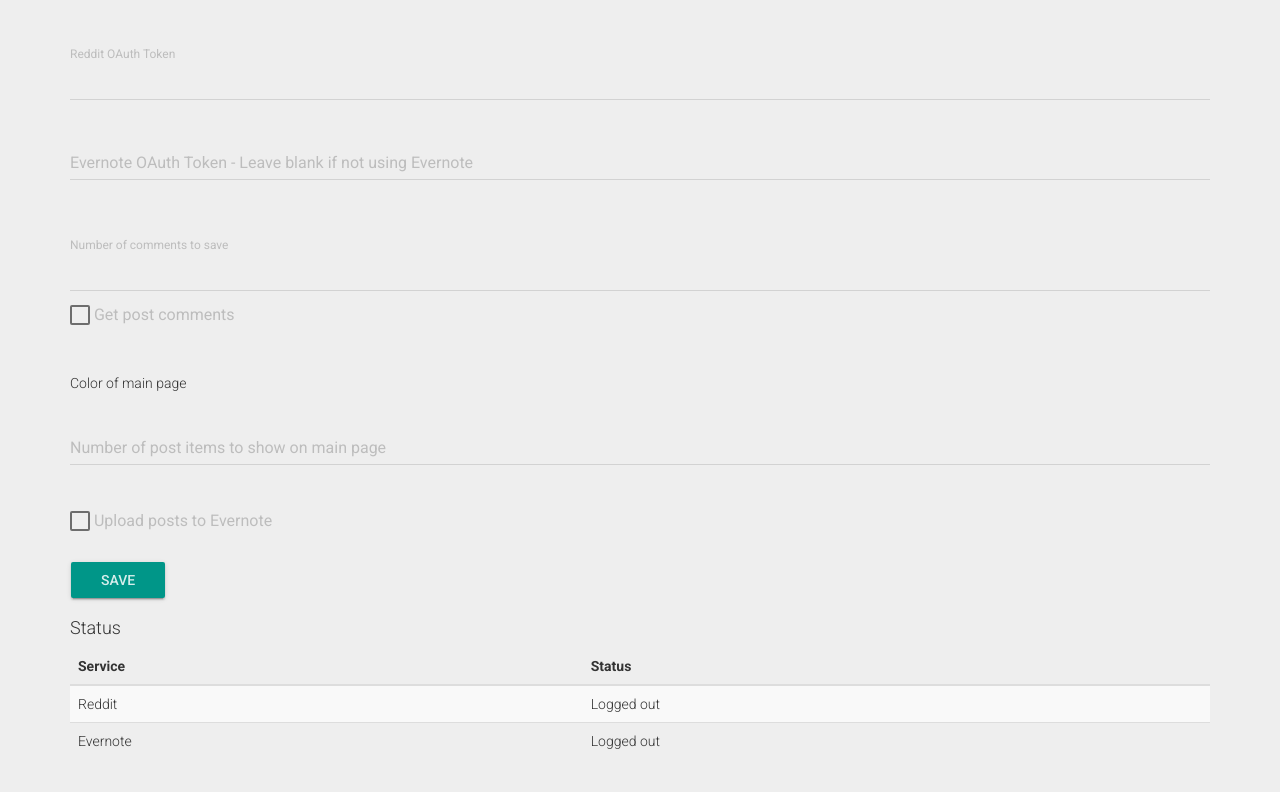
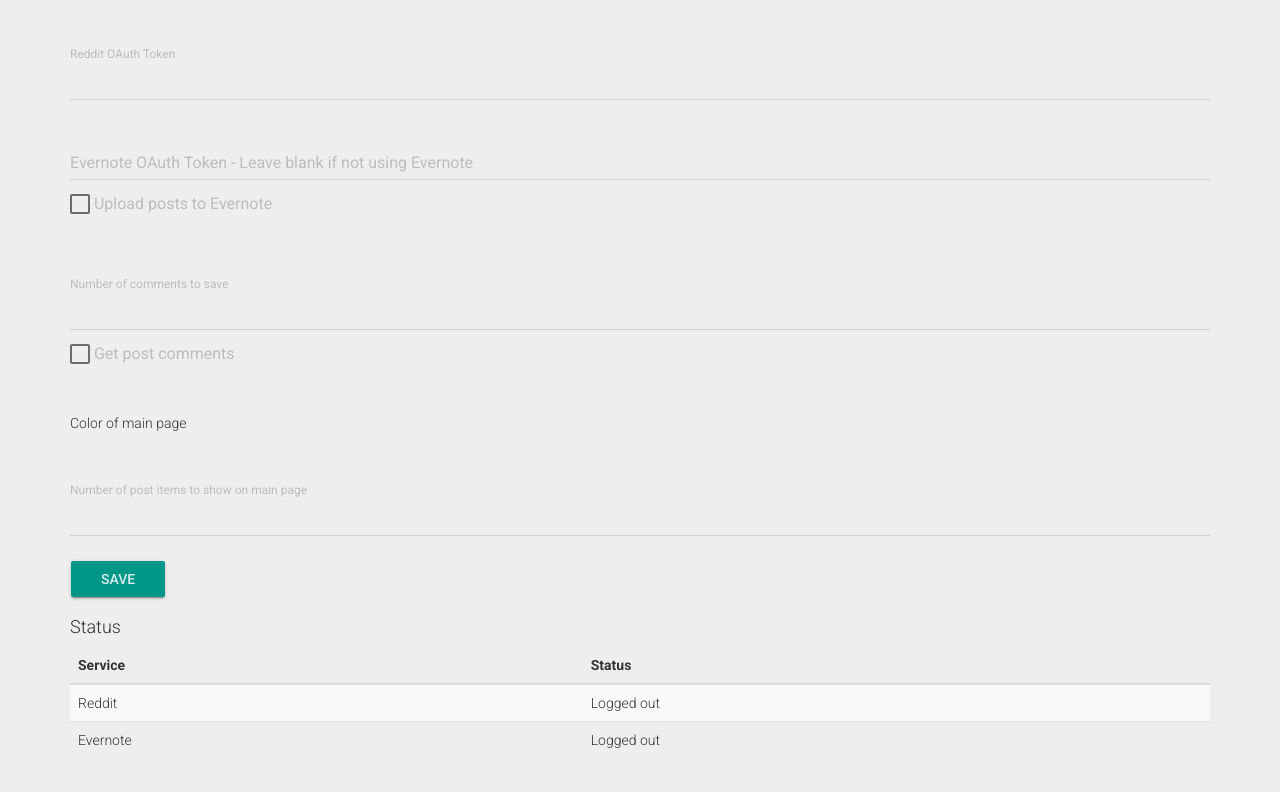
Before and after one commit to jallier/SavedRetriever, a Flask app: page /settings in a window 1280 px wide. Shown: the part 252-1044 px from the top of the page. Run offline with Flask 2, Linux system fonts and the light colour scheme; tables that the repository leaves empty hold one stand-in row (values such as "Sample post"); some libraries are stand-ins or nearby versions.

Commit message:
Added number of posts setting

```diff
--- a/Resources/forms.py
+++ b/Resources/forms.py
@@ -9,3 +9,4 @@ class SettingsForm(Form):
     upload_to_evernote = BooleanField('upload_to_evernote', default=False)
     number_of_comments = IntegerField('number_of_comments', default=5)
     save_comments = BooleanField('save_comments', default=False)
+    number_of_posts = IntegerField("number_of_posts", default=20)
--- a/flask_app.py
+++ b/flask_app.py
@@ -194,6 +194,7 @@ def settings():
     reddit_token = models.Settings.query.filter_by(setting_name='reddit_refresh_token').first()
     num_of_comments = db.session.query(models.Settings).filter_by(setting_name='number_of_comments').first()
     save_comments = db.session.query(models.Settings).filter_by(setting_name='save_comments').first()
+    num_of_posts = db.session.query(models.Settings).filter_by(setting_name='number_of_posts').first()
     if form.validate_on_submit():
         if num_of_comments is not None:
             num_of_comments.setting_value = form.number_of_comments.data
@@ -209,6 +210,13 @@ def settings():
                                             setting_value=str(form.save_comments.data),
                                             setting_type=1)
             db.session.add(save_comments)
+        if num_of_posts is not None:
+            num_of_posts.setting_value = str(form.number_of_posts.data)
+        else:
+            num_of_posts = models.Settings(setting_name="number_of_posts",
+                                           setting_value=form.number_of_posts.data,
+                                           setting_type=2)
+            db.session.add(num_of_posts)
         try:
             db.session.commit()
         except IntegrityError:
@@ -219,7 +227,7 @@ def settings():
     # if not form.validate_on_submit():
     #     flash("Please enter keys for required services")
     return render_template('settings.html', form=form, reddit_token=reddit_token, evernote_token=None,
-                           num_of_comments=num_of_comments, save_comments=save_comments)
+                           num_of_comments=num_of_comments, save_comments=save_comments, num_of_posts=num_of_posts)
 
 
 @app.route("/reddit_wizard")
--- a/templates/settings.html
+++ b/templates/settings.html
@@ -81,6 +81,13 @@
                             Evernote</label>
                         {{ form.evernote_token(size=50, class_="form-control") }}
                         <span class="material-input"></span>
+                        <div class="checkbox">
+                            <label>
+                                <!--<input type="checkbox" checked>-->
+                                {{ form.upload_to_evernote }}
+                                Upload posts to Evernote
+                            </label>
+                        </div>
                     </div>
                     <div class="form-group is-empty {% if num_of_comments.setting_value is not none %} control-label {% else %} label-floating {% endif %}">
                         <label class="control-label">Number of comments to save</label>
@@ -100,19 +107,10 @@
                     <div class="form-group">
                         Color of main page
                     </div>
-                    <div class="form-group is-empty label-floating">
-                        <label class="control-label" for="number_of_comments">Number of post items to show on main page</label>
-                        {{ form.reddit_token(size=50, class_="form-control", value="") }}
+                    <div class="form-group is-empty {% if num_of_posts.setting_value is not none %} control-label {% else %} label-floating {% endif %}">
+                        <label class="control-label" for="number_of_posts">Number of post items to show on main page</label>
+                        {{ form.number_of_posts(size=3, class_="form-control", value=num_of_posts.setting_value) }}
                         <span class="material-input"></span>
-                    </div>
-                    <div class="form-group">
-                        <div class="checkbox">
-                            <label>
-                                <!--<input type="checkbox" checked>-->
-                                {{ form.upload_to_evernote }}
-                                Upload posts to Evernote
-                            </label>
-                        </div>
                     </div>
                     <div>
                         <input type="submit" class="btn btn-raised btn-primary" value="SAVE">
```
